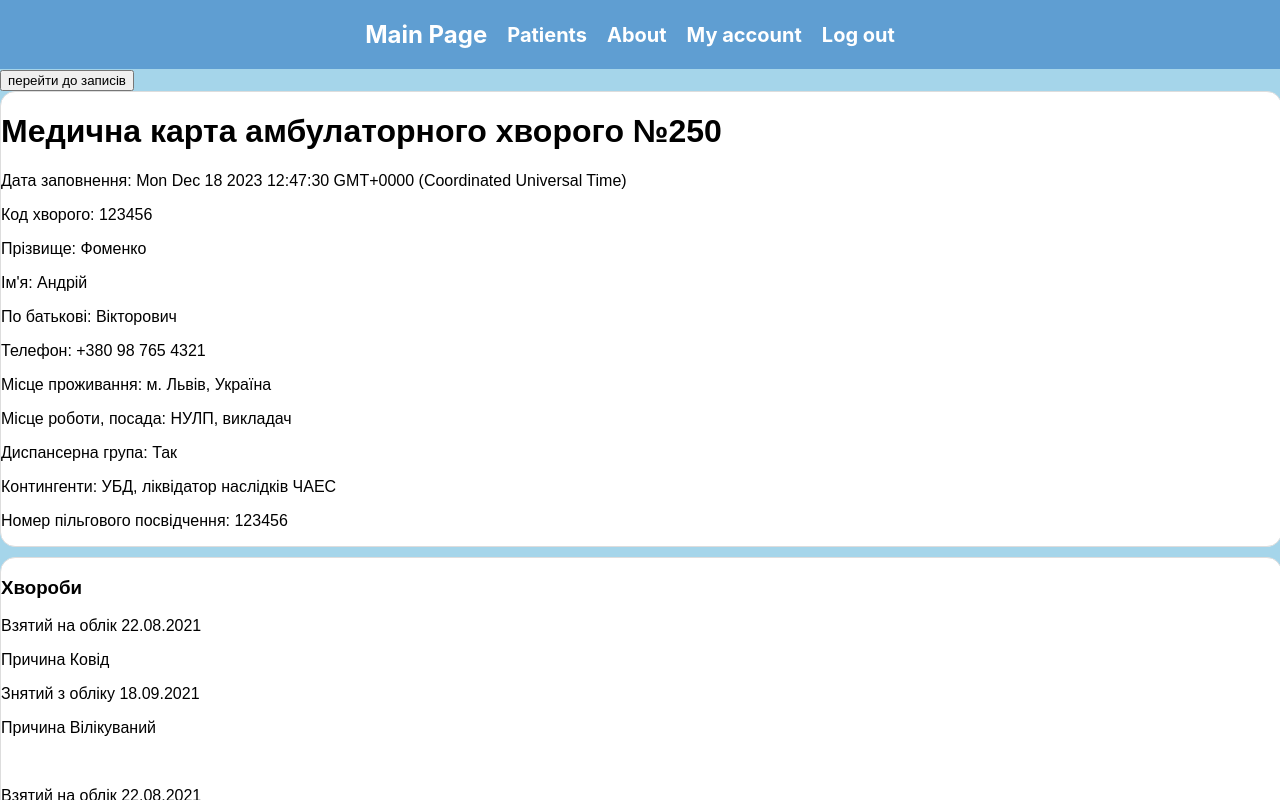
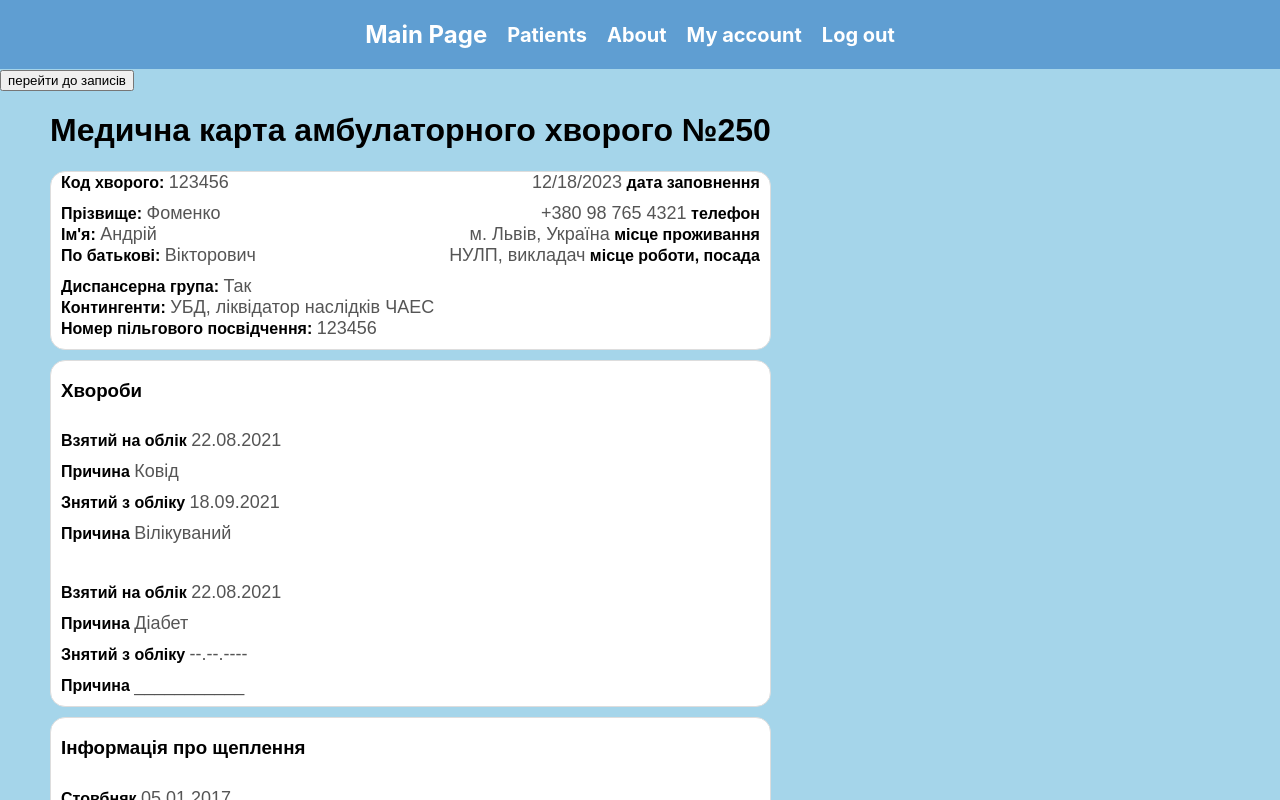
Before and after one commit to kamityler/MedicalService2.0, a React (Create React App) app: page /patientList/1 in a window 1280 px wide. Shown: the top 800 px of the page. Built offline with nearby package versions, Linux system fonts and the light colour scheme; no server answers.

Commit message:
patient-card-html

```diff
--- a/src/components/PatientCard/PatientCard.css
+++ b/src/components/PatientCard/PatientCard.css
@@ -1,40 +1,101 @@
-.patient-card{
-    /* max-width: fit-content; */
+/* .patient-card{
     width: 100%;
     font-family: arial;
     background-color: #fff;
-    margin: 0 0 10px 0;
+    margin: 20px 50px;
     border-radius: 15px;
     border: 1px solid #ddd;
-}
+} */
 
-.ready-patient-card{
+/* .ready-patient-card{
     margin: auto;
-}
+} */
 
-.patient-avatar{
+/* .patient-avatar{
     display: block;
     margin: auto;
     margin-bottom: 8px;
     max-width: 250px;
     border-radius: 15px;
-}
+} */
 
-.patient-info-ul {
+/* .patient-info-ul {
     list-style: none;
     padding: 10px;
     padding-bottom: 0;
     margin: 0;
-}
+} */
 
-.patient-info-li {
+/* .patient-info-li {
     margin-bottom: 16px;
     padding: 0 8px 0 8px;
     font-weight: bold;
     font-size: 16px;
+} */
+
+/* .exact-information-item{
+    font-weight: normal;
+    font-size: 18px;
+    color: #555;
+} */
+
+.patient-card {
+    max-width: fit-content;
+    font-family: arial;
+    margin: 20px 50px;
 }
 
-.exact-information-item{
+.patient-card-block {
+    background-color: #fff;
+    border: 1px solid #ddd;
+    border-radius: 15px;
+    padding: 0px 10px 10px;
+    margin-bottom: 10px;
+
+    display: grid;
+    grid: 1fr 1fr;
+    gap: 10px;
+}
+
+.block1-row-1-col-1 {
+    grid-row: 1;
+    grid-column: 1;
+}
+
+.block1-row-1-col-2 {
+    grid-row: 1;
+    grid-column: 2;
+}
+
+.block1-row-2-col-1 {
+    grid-row: 2;
+    grid-column: 1;
+}
+
+.left-aligned-text{
+    justify-self: end;
+}
+
+.block1-row-2-col-2 {
+    grid-row: 2;
+    grid-column: 2;
+}
+
+.block1-row-3{
+    grid-row: 3;
+    grid-column: 1 / span 2;
+}
+
+.card-field {
+    margin-bottom: 16px;
+    padding: 0;
+    margin: 0;
+    font-weight: bold;
+    font-size: 16px;
+
+}
+
+.card-data {
     font-weight: normal;
     font-size: 18px;
     color: #555;
--- a/src/components/PatientCard/PatientCard.js
+++ b/src/components/PatientCard/PatientCard.js
@@ -112,22 +112,29 @@ class PatientCard extends Component{
             //         {content}
             //     </div>
             // </div>
-            <div>
             <div className="patient-card">
                 <h1 className="card-header">Медична карта амбулаторного хворого №250</h1>
-                    <p className="card-field">Дата заповнення: <span className='card-data'>{(new Date()).toString()}</span></p>
-                    <p className="card-field">Код хворого: <span className='card-data'>123456</span></p>
+
+                <div className="patient-card-block">
+                    <p className="card-field block1-row-1-col-1">Код хворого: <span className='card-data'>123456</span></p>
+                    <p className="card-field block1-row-1-col-2 left-aligned-text"><span className='card-data'>{(new Date()).toLocaleDateString().toString()}</span> дата заповнення</p>
+                    <div className='block1-row-2-col-1'>
                         <p className="card-field">Прізвище: <span className='card-data'>Фоменко</span></p>
                         <p className="card-field">Ім'я: <span className='card-data'>Андрій</span></p>
                         <p className="card-field">По батькові: <span className='card-data'>Вікторович</span></p>
-                    <p className="card-field">Телефон: <span className='card-data'>+380 98 765 4321</span></p>
-                    <p className="card-field">Місце проживання: <span className='card-data'>м. Львів, Україна</span></p>
-                    <p className="card-field">Місце роботи, посада: <span className='card-data'>НУЛП, викладач</span></p>
+                    </div>
+                    <div className='block1-row-2-col-2'>
+                        <p className="card-field left-aligned-text"><span className='card-data'>+380 98 765 4321</span> телефон</p>
+                        <p className="card-field left-aligned-text"><span className='card-data'>м. Львів, Україна</span> місце проживання</p>
+                        <p className="card-field left-aligned-text"><span className='card-data'>НУЛП, викладач</span> місце роботи, посада</p>
+                    </div>
+                    <div className='block1-row-3'>
                         <p className="card-field">Диспансерна група: <span className='card-data'>Так</span></p>
                         <p className="card-field">Контингенти: <span className='card-data'>УБД, ліквідатор наслідків ЧАЕС</span></p>
                         <p className="card-field">Номер пільгового посвідчення: <span className='card-data'>123456</span></p>
                     </div>
-                <div className="patient-card">
+                </div>
+                <div className="patient-card-block">
                     <h3 className="card-topic">Хвороби</h3>
                     <p className="card-field">Взятий на облік <span className='card-data'>22.08.2021</span></p>
                     <p className="card-field">Причина <span className='card-data'>Ковід</span></p>
@@ -139,14 +146,14 @@ class PatientCard extends Component{
                     <p className="card-field">Знятий з обліку <span className='card-data'>--.--.----</span></p>
                     <p className="card-field">Причина <span className='card-data'>___________</span></p>
                 </div>
-                <div className="patient-card">
+                <div className="patient-card-block">
                     <h3 className="card-topic">Інформація про щеплення</h3>
                     <p className="card-field">Стовбняк <span className='card-data'>05.01.2017</span></p>
                     <p className="card-field">Модерна <span className='card-data'>12.07.2021</span></p>
                     <p className="card-field">Модерна <span className='card-data'>16.08.2021</span></p>
                     <p className="card-field">Гепатит <span className='card-data'>24.12.2022</span></p>
                 </div>
-                <div className="patient-card">
+                <div className="patient-card-block">
                     <h3 className="card-topic">Інформація про страхування</h3>
                     <p className="card-field">Застрахований до <span className='card-data'>27.06.2025</span></p>
 
```
Lines whose indentation alone changed are shown as unchanged.
